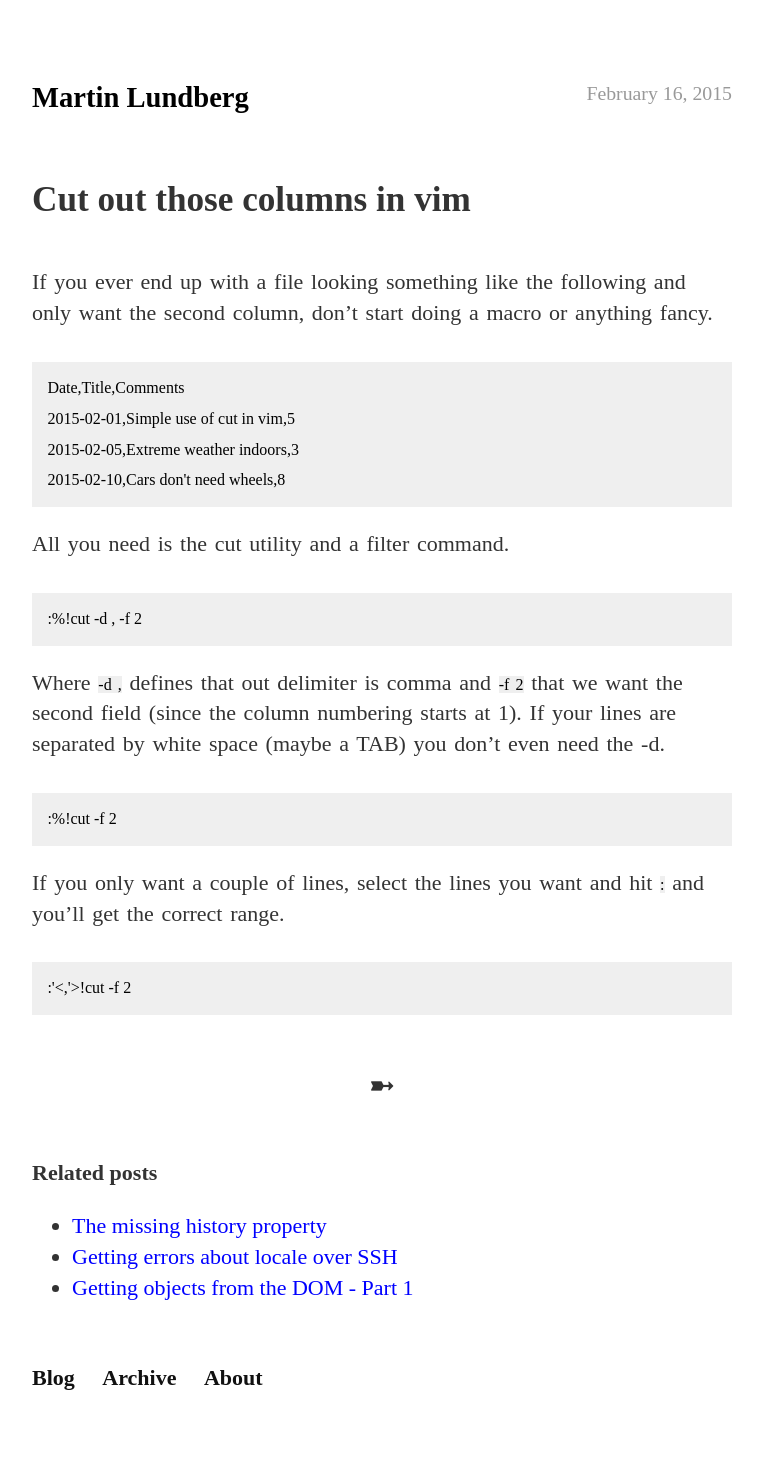
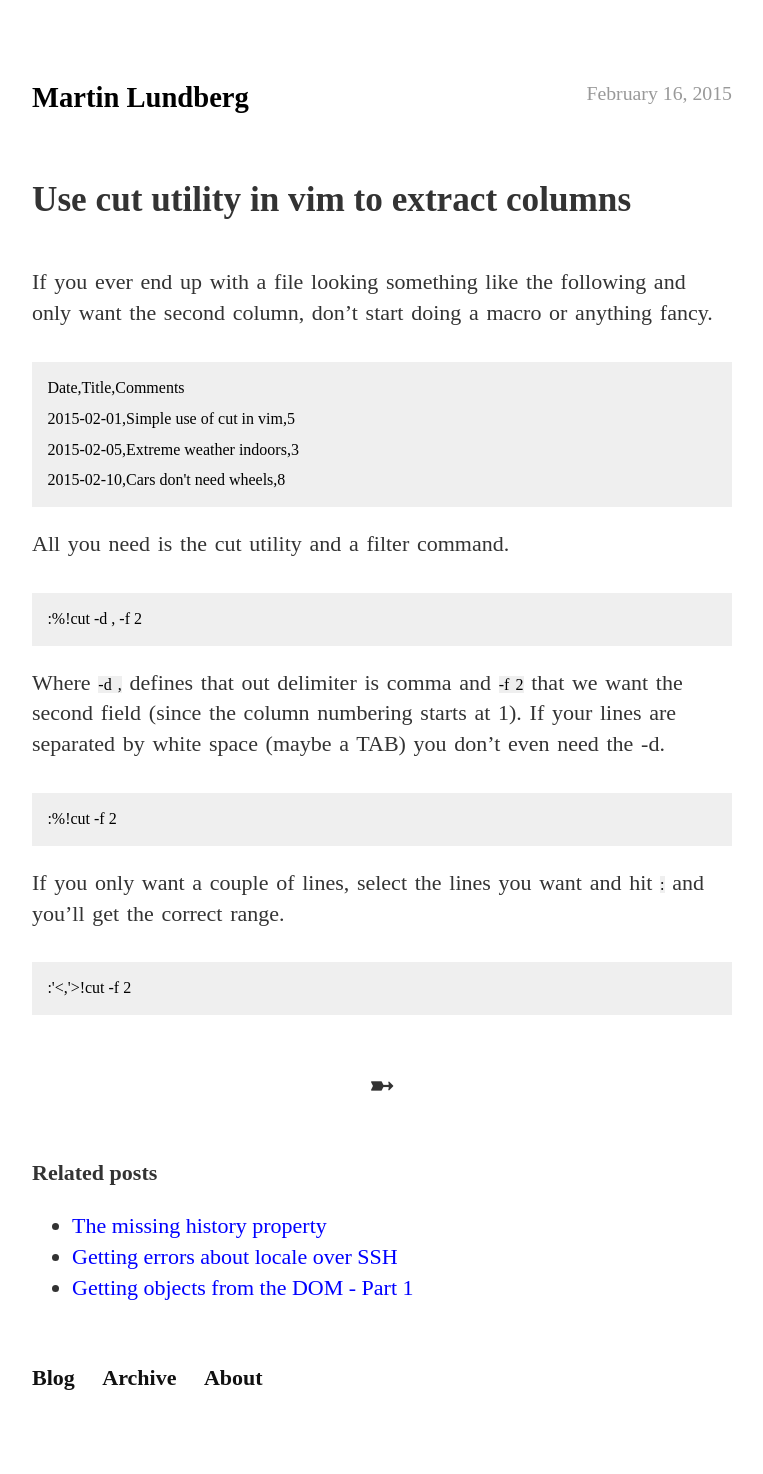
Before and after one commit to marlun/marlun.github.com, a Jekyll site: the page built from _posts/2015-02-16-cut-out-those-columns-in-vim.md, in a window 1280 px wide. Shown: the whole page, without its empty margins (258-1021 px from the left). Built offline with Jekyll 4.4.1, drawn with Linux system fonts in a browser that asks for light colours.

Commit message:
Change title of 'cut' in vim post

```diff
--- a/_posts/2015-02-16-cut-out-those-columns-in-vim.md
+++ b/_posts/2015-02-16-cut-out-those-columns-in-vim.md
@@ -1,6 +1,6 @@
 ---
 layout: post
-title: Cut out those columns in vim
+title: Use cut utility in vim to extract columns
 categories:
 - vim
 - unix
```
